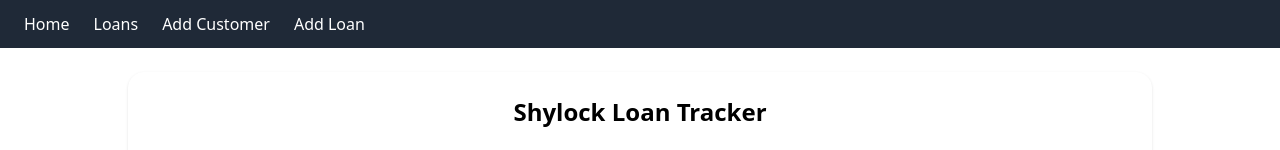
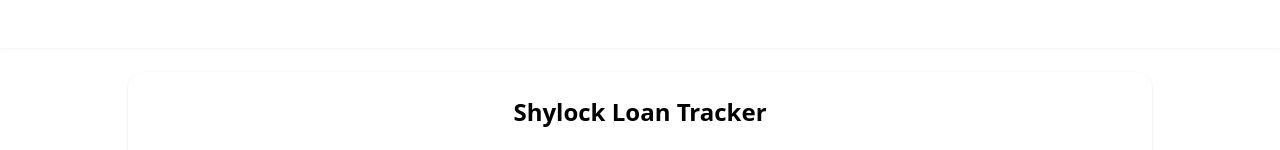
Before and after one commit to andrewhingah/wexy, a React (Create React App) app: page /loans in a window 1280 px wide. Shown: the top 150 px of the page. Built offline with nearby package versions, Linux system fonts and the light colour scheme; no server answers.

Commit message:
make nav and top sections sticky

```diff
--- a/src/components/Navbar.tsx
+++ b/src/components/Navbar.tsx
@@ -2,7 +2,7 @@
 
 export default function Navbar() {
   return (
-    <nav className="bg-gray-800 text-white px-6 py-3 flex gap-6">
+    <nav className="sticky top-0 z-50 bg-white shadow-sm bg-gray-800 text-white px-6 py-3 flex gap-6">
       <Link to="/" className="hover:text-blue-400">Home</Link>
       <Link to="/loans" className="hover:text-blue-400">Loans</Link>
       <Link to="/add-customer" className="hover:text-blue-400">Add Customer</Link>
--- a/src/pages/Loans.tsx
+++ b/src/pages/Loans.tsx
@@ -80,6 +80,7 @@
     <div className="max-w-5xl mx-auto bg-white rounded-2xl shadow p-6">
       <h1 className="text-2xl font-semibold text-center mb-6">Shylock Loan Tracker</h1>
 
+      <div className="sticky top-0 z-40 bg-white border-b">
         <LoanForm customers={customers} refreshLoans={fetchLoans} />
 
         {/* Filters */}
@@ -123,6 +124,7 @@
             </p>
           </div>
         </div>
+      </div>
 
       <LoanTable
         loans={filteredLoans.map(loan => ({
```
Lines whose indentation alone changed are shown as unchanged.
